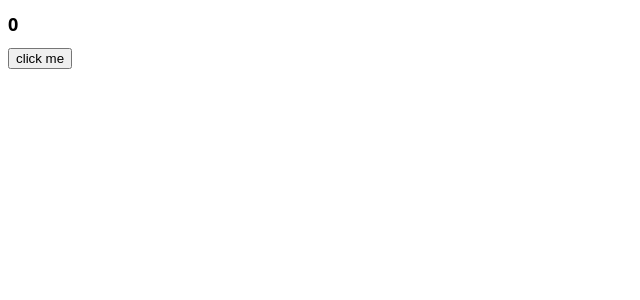
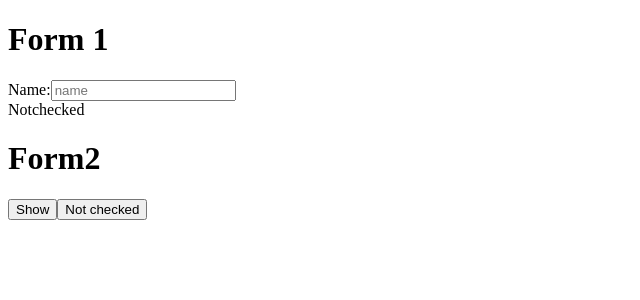
Before and after one commit to Teurowel/reacttutorial, a React (Create React App) app: page / in a window 1280 px wide. Shown: the top 300 px of the page, without its empty margins (0-640 px from the left). Built offline with nearby package versions, Linux system fonts and the light colour scheme.

Commit message:
6.4 Cleanup

```diff
--- a/src/App.js
+++ b/src/App.js
@@ -1,24 +1,58 @@
 import Button from "./Button"
 import styles from "./App.module.css"
-import { useEffect, useState } from "react";
+import { useEffect, useState, memo } from "react";
+import Form1 from "./Form1"
+import Form2 from "./Form2"
+
+const MemorizedForm = memo(Form2)
 
 function App() {
-  const [counter, setValue] = useState(0);
-  const onClick = () => setValue((prev) => prev + 1)
+  // const [counter, setValue] = useState(0);
+  // const [keyword, setKeyword] = useState("");
 
-  console.log("i run all time")
+  // const onClick = () => setValue((prev) => prev + 1)
+  // const onChange = (event) => setKeyword(event.target.value)
 
-  useEffect(() => {
-    console.log("CALL API")
-  }, []);
+  // console.log("i run all time")
 
-  return (
+  // useEffect(() => {
+  //   console.log("I run only once") //because not watching anything
+  // }, []);
+
+  // useEffect(() => {
+  //     console.log("I run when 'keyword' chagnes")
+  // }, [keyword]);
+
+  // useEffect(() => {
+  //   console.log("I run only 'counter' changes")
+  // }, [counter])
+
+  // return (
+  //   <div>
+  //     <input value={keyword} onChange={onChange} type="text" placeholder="Search here..." />
+  //     <h1 className={styles.title}>{counter}</h1>
+  //     {/* <Button text="What"/> */}
+  //     <button onClick={onClick}>click me</button>
+  //   </div>
+  // );
+
+  const [showing, setShowing] = useState(false);
+  const onClick = () => setShowing((prev) => !prev);
+
+  const [isChecked, setIsChecked] = useState(false);
+  const onIsCheckedClicked = () => setIsChecked((prev) => !prev)
+
+  console.log("App rerender", {isChecked})
+  return(
     <div>
-      <h1 className={styles.title}>{counter}</h1>
-      {/* <Button text="What"/> */}
-      <button onClick={onClick}>click me</button>
+      {/* {showing ? <Form1 isChecked={isChecked}/> : <Form2 />} */}
+      <Form1 isChecked={isChecked}/>
+      <MemorizedForm />
+      <button onClick={onClick}>{showing? "Hide" : "Show"}</button>
+      <button onClick={onIsCheckedClicked}>{isChecked? "Checked" : "Not checked"}</button>
     </div>
   );
+
 }
 
 export default App;
--- /dev/null
+++ b/src/Form1.js
@@ -0,0 +1,32 @@
+import {useEffect, useState} from "react"
+import PropTypes from "prop-types"
+
+function Form1({isChecked}){
+    useEffect(() => {
+        console.log("Form1 created")
+        return () => {
+            console.log("Form1 destroyed")
+        }
+    }, [])
+
+    const [name, setName] = useState("")
+    const onNameTextChange = (event) => setName(event.target.value)
+    console.log("FOrm1 rerender", isChecked)
+    return (
+        <div>
+            <h1>Form 1</h1>
+            <label htmlFor="nameText">Name:</label>
+            <input id="nameText" type="text" placeholder="name" value={name} onChange={onNameTextChange}/>
+
+            <div>
+                <label>{isChecked ? "Checked" : "Notchecked"}</label>
+            </div>
+        </div>
+    );
+}
+
+Form1.propTypes = {
+    isChecked : PropTypes.bool.isRequired
+}
+
+export default Form1
--- /dev/null
+++ b/src/Form2.js
@@ -0,0 +1,18 @@
+import {useEffect} from "react";
+
+function Form2(){
+    useEffect(() => {
+        console.log("Form2 created")
+        return () => {
+            console.log("Form2 destroyed")
+        }
+    }, [])
+    console.log("FOrm2 rerender")
+    return(
+        <div>
+            <h1>Form2</h1>
+        </div>
+    );
+}
+
+export default Form2
```
